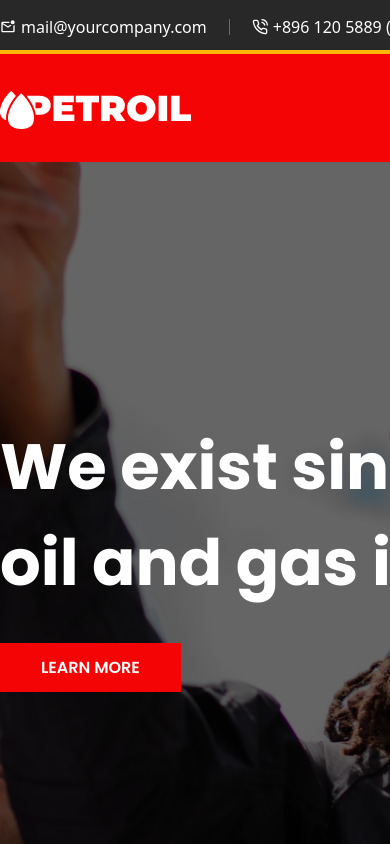
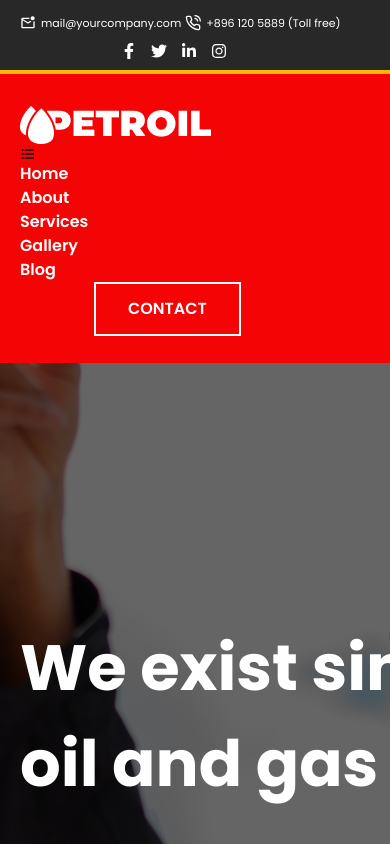
Before and after one commit to nabilislam11/petrol-project, a React (Vite) app: page / in a window 390 px wide. Shown: the top 844 px of the page. Built offline with nearby package versions, Linux system fonts and the light colour scheme.

Commit message:
header problem solve

```diff
--- a/src/components/Header/Header.jsx
+++ b/src/components/Header/Header.jsx
@@ -18,22 +18,22 @@ const Header = () => {
     <>
     <div className="bg-[#282828]  border-b-4 border-[#FFB800]">
             <Container>
-              <div className=" flex justify-between pt-[15px] pb-[11px]">
-                       <div className="flex items-center gap-x-[22px] ">
-          <div className="flex items-center gap-[5px] ">
+              <div className=" lg:flex lg:justify-between pt-[15px] pb-[11px]">
+                       <div className=" flex gap-1 pb-1.5   lg:flex lg:flex-row lg:items-center  lg:gap-x-[22px] lg:pl-[0px] lg:pb-0 ">
+          <div className=" flex pb-[5px] lg:flex items-center gap-[5px] lg:pb-0 ">
             <a className=' text-white  ' href=""><MdOutlineMarkEmailUnread /></a>
-            <h2 className='text-white '>mail@yourcompany.com</h2>
+            <h2 className='text-[11px] text-white font-reguler font-primary lg:text-[12px]'>mail@yourcompany.com</h2>
 
           </div>
-          <div className="h-[16px] w-[1px] bg-[#5C6A92] "></div>
-          <div className="flex items-center  gap-[5px]">
+          <div className="  hidden lg:block  h-[16px] w-[1px] bg-[#5C6A92] "></div>
+          <div className="flex pb-[5px] lg:flex items-center gap-[5px] lg:pb-0 ">
             <a className='text-white' href=""><FiPhoneCall /> </a>
-            <h3 className='text-white'>+896 120 5889 (Toll free)</h3>
+            <h3 className='text-[11px] text-white font-reguler font-primary lg:text-[12px]'>+896 120 5889 (Toll free)</h3>
           </div>
         </div>
 
 
-        <div className=" flex text-white gap-[19px]">
+        <div className="    flex  pl-[101px] gap-3.5        lg:flex text-white lg:gap-[19px] lg:pl-[0px]">
           <a href=""><FaFacebookF /></a>
           <a href=""><FaTwitter /> </a>
           <a href=""><FaLinkedinIn /></a>
--- a/src/components/Navbar/Navbar.jsx
+++ b/src/components/Navbar/Navbar.jsx
@@ -1,20 +1,24 @@
 import React from 'react'
 import Container from '../layout/Container'
 import logo from '../../assets/logo.png'
+import { MdOutlineFormatListBulleted } from "react-icons/md";
+
 
 const Navbar = () => {
     return (
         <>
             <div className="bg-[#F40404] ">
                 <Container>
-                    <div className="flex items-center py-[27px]">
+                    <div className=" lg:flex items-center py-[27px]">
                         <div className="w-[30%] ">
                             <img src={logo} alt="" />
+                            <MdOutlineFormatListBulleted />
+
                         </div>
 
 
                         <div className="w-[50%] ">
-                            <ul className='flex justify-end gap-[47px] font-semibold font-primary text-[16px] text-white '>
+                            <ul className=' lg:flex justify-end gap-[47px] font-semibold font-primary text-[16px] text-white '>
                                 <li><a href="">Home</a> </li>
                                 <li><a href="#about">About</a> </li>
                                 <li><a href="">Services</a> </li>
--- a/src/components/layout/Container.jsx
+++ b/src/components/layout/Container.jsx
@@ -3,7 +3,7 @@ import React from 'react'
 
 const Container = ({children}) => {
   return (
-    <div className='w-[1144px] mx-auto   '> {children} </div>
+    <div className='w-[1144px] mx-auto px-[20px]  lg:w-[1144px] lg:mx-auto  lg:px-[0px]  '> {children} </div>
   )
 }
 export default Container
```
